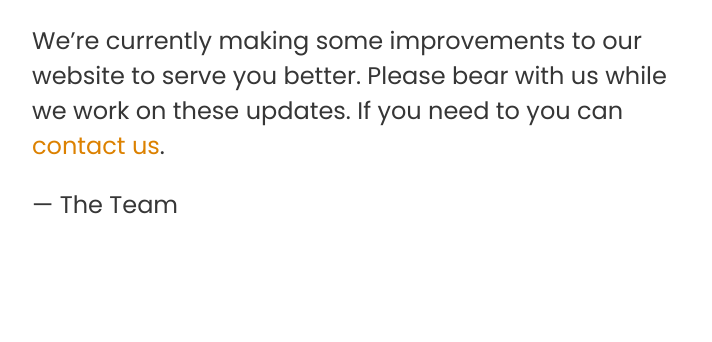
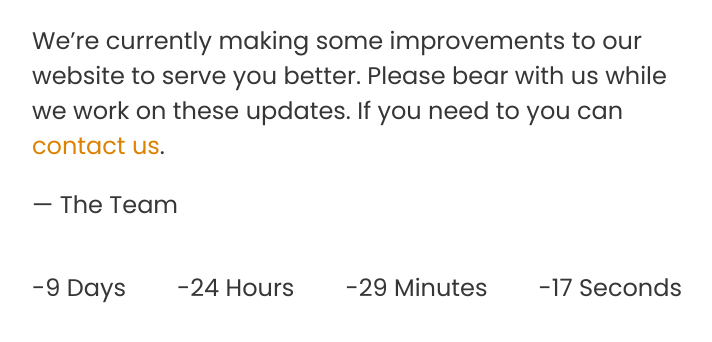
Before and after one commit to psykwicc/FCUDarwin12, a plain HTML site: page index.html in a window 1280 px wide. Shown: the part 314-656 px from the top of the page, without its empty margins (283-995 px from the left). Drawn offline with Linux system fonts and the light colour scheme.

Commit message:
added countdown

```diff
--- a/index.html
+++ b/index.html
@@ -33,6 +33,12 @@
     }
   }
 
+  @media (max-width: 380px) {
+    .trauma{
+      font-size: 1.12rem;
+    }
+  }
+
   /* For very small devices */
   @media (max-width: 320px) {
     h2 {
@@ -42,6 +48,7 @@
       article { display: block; text-align: left; max-width: 650px; margin: 0 auto; font-family: Poppins, sans-serif; font-size: clamp(16px, 3vw, 24px);}
       a { color: #dc8100; text-decoration: none;}
       a:hover { color: #1fc242; text-decoration: none;}
+      .trauma{display: flex; flex-direction: row; justify-content: space-between; align-items: center;}
     </style>
   </head>
   <body backgrgcolor="#2e2929">
@@ -52,11 +59,35 @@
             <p>&mdash; The Team</p>
 
         </div>
-
+        <div class="trauma">
+          <p class="day"></p>
+          <p class="hour"></p>
+          <p class="minute"></p>
+          <p class="second"></p>
+      </div>
+      </article>
   </body>
   <script>
     function openEmail() {
         window.location.href = "mailto:flores.charlesadrian@protonmail.com?subject=Inquiry%20about%20Darwins%20Memoir&body=Hi%20there%2C%0D%0A%0D%0AI%20visited%20your%20website%20and%20had%20a%20few%20questions%3A%0D%0A%0D%0A1.%20QUESTION%20%231%0D%0A2.%20QUESTION%20%232%0D%0A3.%20QUESTION%20%233%0D%0A%0D%0ABest%20regards%2C%0D%0A";
     }
-    </script>
+      const countDown = () => {
+          const countDay = new Date('Junw 25, 2024 12:00:00');
+          const now = new Date();
+          const counter = countDay - now;
+          const second = 1000;
+          const minute = second * 60;
+          const hour = minute * 60;
+          const day = hour * 24;
+          const textDay = Math.floor(counter / day);
+          const textHour = Math.floor((counter % day) / hour);
+          const textMinute = Math.floor((counter % hour) / minute);
+          const textSecond = Math.floor((counter % minute) / second)
+          document.querySelector(".day").innerText = textDay + ' Days';
+          document.querySelector(".hour").innerText = textHour + ' Hours';
+          document.querySelector(".minute").innerText = textMinute + ' Minutes';
+          document.querySelector(".second").innerText = textSecond + ' Seconds';
+      }
+      setInterval(countDown, 1000);
+  </script>
 </html>
```
